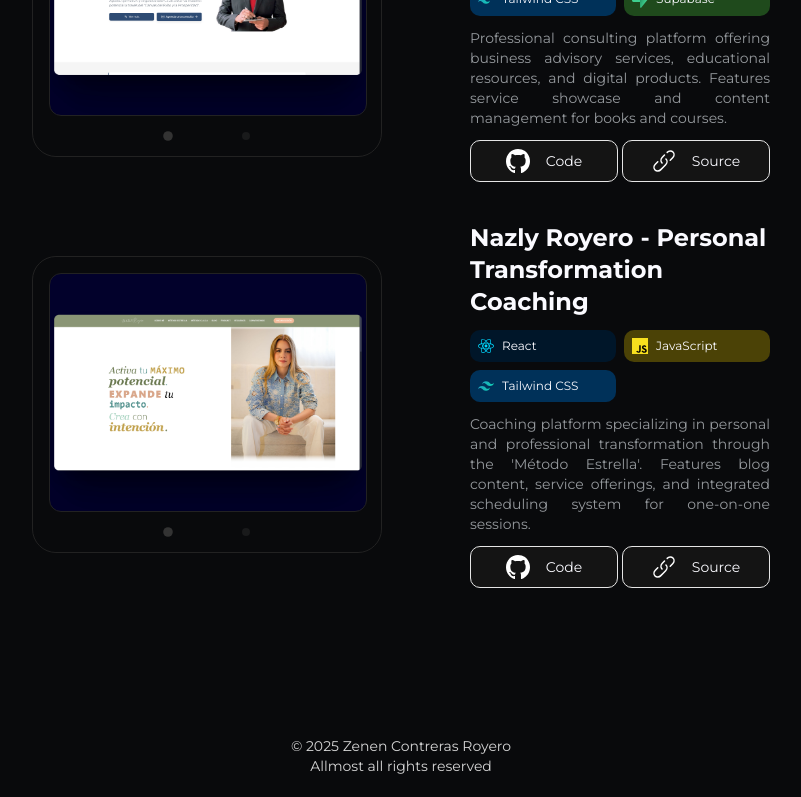
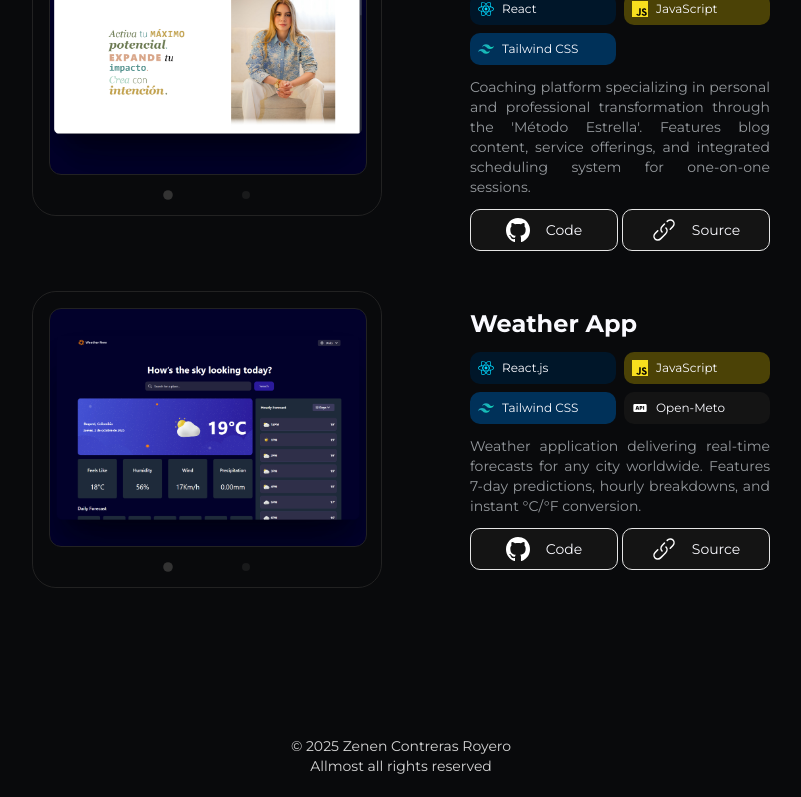
Before and after one commit to ZenenContreras/portfolio, a React (Vite) app: page / in a window 1280 px wide. Shown: the part 2394-3191 px from the top of the page, without its empty margins (239-1040 px from the left). Built offline with nearby package versions, Linux system fonts and the light colour scheme.

Commit message:
feat: orden de proyectos

```diff
--- a/src/components/Projects.jsx
+++ b/src/components/Projects.jsx
@@ -4,9 +4,6 @@ function Projects () {
 
     const projects = [
         {"name": "Tout Á Un Clic La - Full-stack e-commerce", "Description": "Latin products in Montreal. Scaled to 100+ active users with real-time inventory tracking, secure payment integration, and optimized performance." , "Tech" : [{"name":"Next.js", "icon": "/SkillsLogo/nextjs.svg", "color": "#141414"}, {"name":"Express.js", "icon" : "/SkillsLogo/express.svg","color": "#141414"}, {"name":"Tailwind CSS", "icon": "/SkillsLogo/tailwindcss.svg", "color": "#003159"}, {"name":"Supabase", "icon" :"/SkillsLogo/supabase.svg", "color": "#1F4A1C" }], "Link": "https://toutaunclicla.com", "Github" : "", "images" : [{"images":"/projectsMockUp/MockUpToutAunClicLa.jpeg"}, {"images":"/projectsMockUp/MockUpToutAunClicLaMobile.jpeg"}]},
-
-        {"name": "Weather App", "Description": "Weather application delivering real-time forecasts for any city worldwide. Features 7-day predictions, hourly breakdowns, and instant °C/°F conversion." , "Tech" : [{"name":"React.js", "icon": "/SkillsLogo/react.svg", "color": "#001629"}, {"name":"JavaScript", "icon" : "/SkillsLogo/javascriptdark.svg","color": "#4B4206"}, {"name":"Tailwind CSS", "icon": "/SkillsLogo/tailwindcss.svg", "color": "#003159"},{"name":"Open-Meto", "icon": "/SkillsLogo/api.svg", "color": "#141414"}], "Link": "https://weather-f0wgdq0yz-zenen-contreras-projects.vercel.app", "Github" : "https://github.com/ZenenContreras/weatherApp", "images" : [{"images":"/projectsMockUp/MockUpWeatherApp.jpeg"}, {"images":"/projectsMockUp/MockUpWeatherAppMobile.jpeg"}]},
-
         {
             "name": "Fabio Canchila - Business Consulting Platform",
             "Description": "Professional consulting platform offering business advisory services, educational resources, and digital products. Features service showcase and content management for books and courses.",
@@ -37,7 +34,22 @@ function Projects () {
                 {"images":"/projectsMockUp/MockUpNazly.jpeg"},
                 {"images":"/projectsMockUp/MockUpNazlyMobile.jpeg"}
             ]
-        }
+        },
+        {
+            "name": "Weather App",
+            "Description": "Weather application delivering real-time forecasts for any city worldwide. Features 7-day predictions, hourly breakdowns, and instant °C/°F conversion." ,
+            "Tech" : [
+                {"name":"React.js", "icon": "/SkillsLogo/react.svg", "color": "#001629"},
+                {"name":"JavaScript", "icon" : "/SkillsLogo/javascriptdark.svg","color": "#4B4206"},
+                {"name":"Tailwind CSS", "icon": "/SkillsLogo/tailwindcss.svg", "color": "#003159"},
+                {"name":"Open-Meto", "icon": "/SkillsLogo/api.svg", "color": "#141414"}
+            ],
+            "Link": "https://weather-f0wgdq0yz-zenen-contreras-projects.vercel.app",
+            "Github" : "https://github.com/ZenenContreras/weatherApp",
+            "images" : [
+                {"images":"/projectsMockUp/MockUpWeatherApp.jpeg"},
+                {"images":"/projectsMockUp/MockUpWeatherAppMobile.jpeg"}
+            ]}
     ]
 
     return (
```
